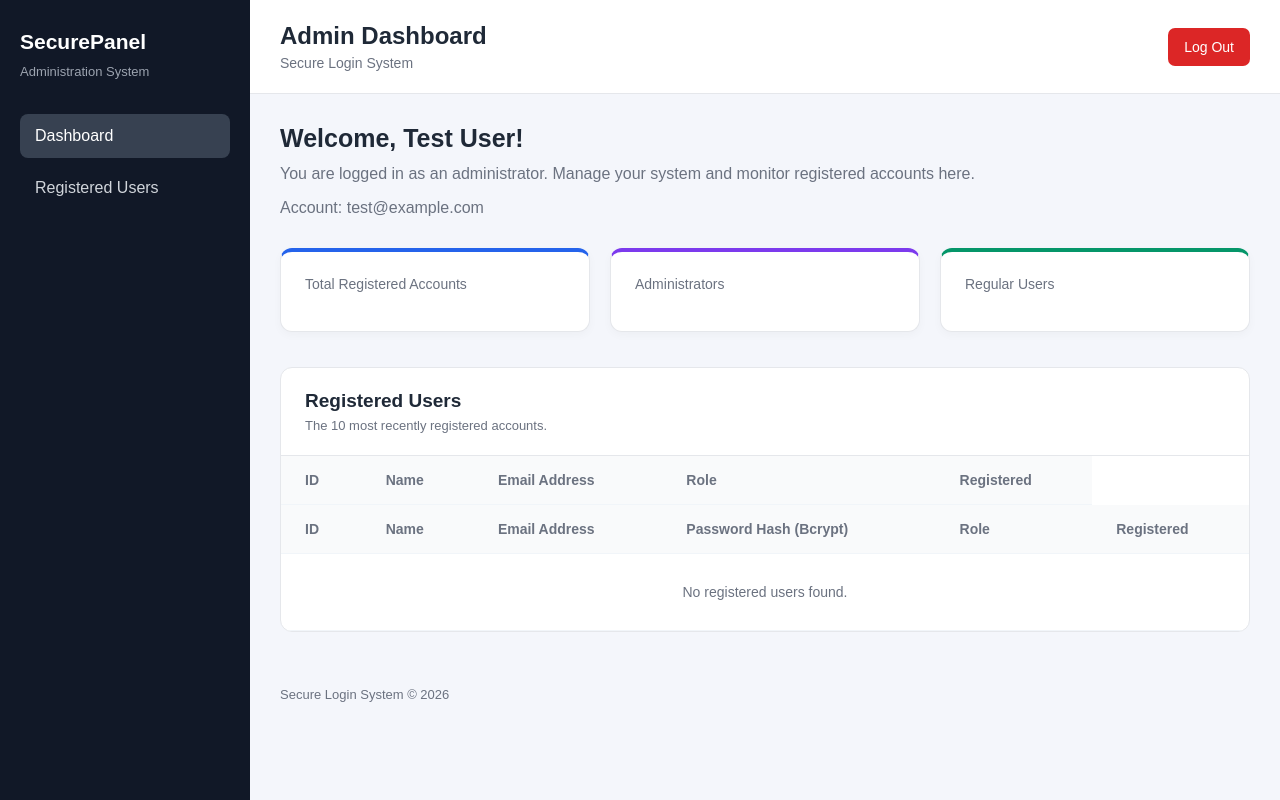
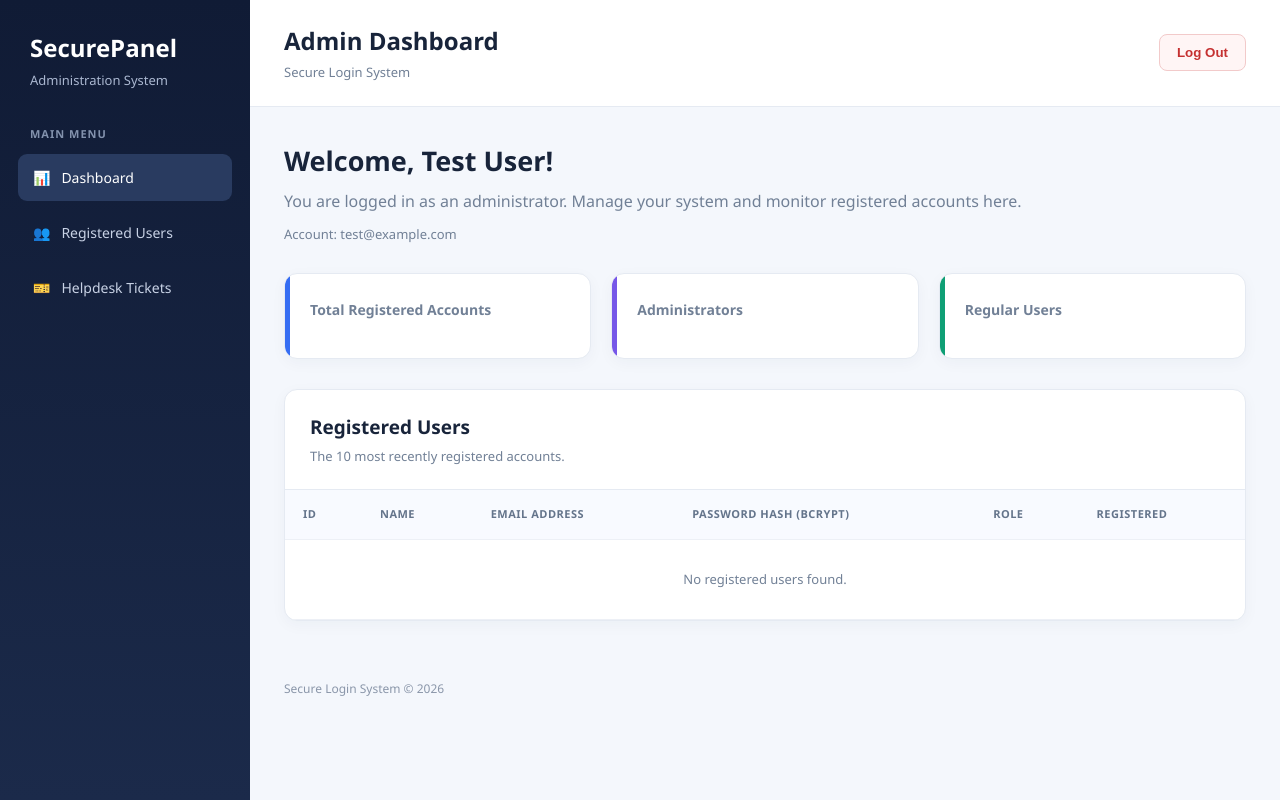
Before and after one commit to edudzinanayaw-source/secure-login-system, a Laravel app: template resources/views/admin-dashboard.blade.php in a window 1280 px wide. Run offline with Laravel 12, Linux system fonts and the light colour scheme; the template is opened without the code that fills it, so the values that code supplies are empty; a user stored in the database is signed in; data comes from the database, SQL or seed files in the repository; parts of the project's set-up code (start-up, migrations or seed data) failed here and were passed over.

Commit message:
Complete secure login system and helpdesk ticket management

```diff
--- a/app/Http/Controllers/Controller.php
+++ b/app/Http/Controllers/Controller.php
@@ -2,7 +2,10 @@
 
 namespace App\Http\Controllers;
 
+use Illuminate\Foundation\Auth\Access\AuthorizesRequests;
+use Illuminate\Foundation\Validation\ValidatesRequests;
+
 abstract class Controller
 {
-    //
+    use AuthorizesRequests, ValidatesRequests;
 }
--- a/app/Models/User.php
+++ b/app/Models/User.php
@@ -10,6 +10,7 @@ use Illuminate\Database\Eloquent\Factories\HasFactory;
 use Illuminate\Foundation\Auth\User as Authenticatable;
 use Illuminate\Notifications\Notifiable;
 use Laravel\Fortify\TwoFactorAuthenticatable;
+
 
 #[Fillable(['name', 'email', 'password', 'role'])]
 #[Hidden(['password', 'remember_token'])]
@@ -30,4 +31,8 @@ class User extends Authenticatable
             'password' => 'hashed',
         ];
     }
+    public function tickets()
+{
+    return $this->hasMany(Ticket::class);
 }
+}
--- a/resources/views/admin-dashboard.blade.php
+++ b/resources/views/admin-dashboard.blade.php
@@ -13,10 +13,24 @@
             box-sizing: border-box;
         }
 
+        :root {
+            --navy: #101b35;
+            --navy-light: #1b2a4a;
+            --blue: #356df3;
+            --purple: #7657e8;
+            --green: #0f9f75;
+            --page: #f4f7fc;
+            --white: #ffffff;
+            --text: #18243a;
+            --muted: #718096;
+            --border: #e5eaf2;
+        }
+
         body {
-            font-family: Arial, sans-serif;
-            background: #f4f6fb;
-            color: #1f2937;
+            font-family: "Segoe UI", Arial, sans-serif;
+            background: var(--page);
+            color: var(--text);
+            line-height: 1.5;
         }
 
         .layout {
@@ -24,59 +38,69 @@
             min-height: 100vh;
         }
 
+        /* Sidebar */
         .sidebar {
             width: 250px;
-            background: #111827;
+            flex-shrink: 0;
+            padding: 30px 18px;
+            background: linear-gradient(180deg, #101b35, #1b2a4a);
             color: white;
-            padding: 30px 20px;
-            flex-shrink: 0;
         }
 
-        .sidebar h2 {
-            font-size: 21px;
-            margin-bottom: 10px;
+        .brand {
+            padding: 0 12px;
+            font-size: 24px;
+            font-weight: 700;
         }
 
-        .sidebar .subtitle {
-            color: #9ca3af;
+        .subtitle {
+            padding: 0 12px;
+            margin: 5px 0 35px;
+            color: #aab7d0;
             font-size: 13px;
-            margin-bottom: 35px;
         }
-.hash-cell {
-    max-width: 360px;
-    white-space: normal;
-    overflow-wrap: anywhere;
-    font-family: monospace;
-    font-size: 12px;
-}
+
+        .nav-label {
+            padding: 0 12px;
+            margin-bottom: 12px;
+            color: #8392ad;
+            font-size: 11px;
+            font-weight: 700;
+            letter-spacing: 1px;
+            text-transform: uppercase;
+        }
+
         .sidebar a {
             display: block;
-            color: #d1d5db;
+            margin-bottom: 8px;
+            padding: 13px 15px;
+            border-radius: 9px;
+            color: #c8d2e5;
             text-decoration: none;
-            padding: 13px 15px;
-            border-radius: 8px;
-            margin-bottom: 8px;
+            font-size: 14px;
+            transition: background 0.2s ease;
         }
 
         .sidebar a.active,
         .sidebar a:hover {
-            background: #374151;
+            background: #293b60;
             color: white;
         }
 
+        /* Main area */
         .main {
             flex: 1;
             min-width: 0;
         }
 
         .topbar {
-            background: white;
-            padding: 22px 30px;
             display: flex;
             justify-content: space-between;
             align-items: center;
-            gap: 15px;
-            border-bottom: 1px solid #e5e7eb;
+            gap: 20px;
+            padding: 23px 34px;
+            background: white;
+            border-bottom: 1px solid var(--border);
         }
 
         .topbar h1 {
@@ -84,27 +108,30 @@
         }
 
         .topbar p {
-            color: #6b7280;
-            font-size: 14px;
-            margin-top: 5px;
+            margin-top: 4px;
+            color: var(--muted);
+            font-size: 13px;
         }
 
         .logout-button {
-            background: #dc2626;
-            color: white;
-            border: none;
-            padding: 11px 16px;
-            border-radius: 7px;
+            padding: 10px 17px;
+            border: 1px solid #f2caca;
+            border-radius: 8px;
+            background: #fff5f5;
+            color: #c53030;
+            font-weight: 600;
             cursor: pointer;
-            font-size: 14px;
         }
 
         .logout-button:hover {
-            background: #b91c1c;
+            background: #ffe5e5;
         }
 
+        /* Content */
         .content {
-            padding: 30px;
+            max-width: 1600px;
+            margin: auto;
+            padding: 34px;
         }
 
         .welcome {
@@ -112,71 +139,91 @@
         }
 
         .welcome h2 {
-            font-size: 25px;
-            margin-bottom: 8px;
+            margin-bottom: 7px;
+            font-size: 27px;
         }
 
         .welcome p {
-            color: #6b7280;
-            line-height: 1.6;
+            color: var(--muted);
+            line-height: 1.7;
         }
 
+        .account {
+            margin-top: 8px;
+            font-size: 13px;
+        }
+
+        /* Statistics */
         .cards {
             display: grid;
             grid-template-columns: repeat(3, minmax(0, 1fr));
             gap: 20px;
-            margin-bottom: 35px;
+            margin-bottom: 30px;
         }
 
         .card {
+            position: relative;
+            overflow: hidden;
+            padding: 25px;
+            border: 1px solid var(--border);
+            border-radius: 13px;
             background: white;
-            padding: 24px;
-            border-radius: 12px;
-            border: 1px solid #e5e7eb;
-            box-shadow: 0 3px 10px rgba(0, 0, 0, 0.03);
+            box-shadow: 0 4px 15px rgba(28, 48, 85, 0.04);
+        }
+
+        .card::after {
+            position: absolute;
+            top: 0;
+            left: 0;
+            width: 5px;
+            height: 100%;
+            content: "";
+        }
+
+        .card.total::after {
+            background: var(--blue);
+        }
+
+        .card.admins::after {
+            background: var(--purple);
+        }
+
+        .card.users::after {
+            background: var(--green);
         }
 
         .card p {
-            color: #6b7280;
+            margin-bottom: 13px;
+            color: var(--muted);
             font-size: 14px;
-            margin-bottom: 15px;
+            font-weight: 600;
         }
 
         .card h3 {
-            font-size: 32px;
+            font-size: 35px;
         }
 
-        .card.total {
-            border-top: 4px solid #2563eb;
-        }
-
-        .card.admins {
-            border-top: 4px solid #7c3aed;
-        }
-
-        .card.users {
-            border-top: 4px solid #059669;
-        }
-
+        /* Registered users */
         .section {
+            overflow: hidden;
+            border: 1px solid var(--border);
+            border-radius: 13px;
             background: white;
-            border: 1px solid #e5e7eb;
-            border-radius: 12px;
-            overflow: hidden;
+            box-shadow: 0 4px 15px rgba(28, 48, 85, 0.04);
         }
 
         .section-header {
-            padding: 22px 24px;
-            border-bottom: 1px solid #e5e7eb;
+            padding: 23px 25px;
+            border-bottom: 1px solid var(--border);
         }
 
         .section-header h2 {
+            margin-bottom: 5px;
             font-size: 19px;
-            margin-bottom: 6px;
         }
 
         .section-header p {
-            color: #6b7280;
+            color: var(--muted);
             font-size: 13px;
         }
 
@@ -191,86 +238,107 @@
         }
 
         th, td {
-            padding: 16px 24px;
-            border-bottom: 1px solid #f1f5f9;
-            font-size: 14px;
+            padding: 16px 18px;
+            border-bottom: 1px solid #edf0f6;
+            font-size: 13px;
+        }
+
+        th {
+            background: #f8faff;
+            color: #64748b;
+            font-size: 11px;
+            font-weight: 700;
+            letter-spacing: 0.5px;
+            text-transform: uppercase;
             white-space: nowrap;
         }
 
-        th {
-            background: #f9fafb;
-            color: #6b7280;
-            font-weight: 600;
+        tbody tr:hover {
+            background: #f8faff;
+        }
+
+        .hash-cell {
+            min-width: 220px;
+            max-width: 360px;
+            overflow-wrap: anywhere;
+            font-family: monospace;
+            font-size: 11px;
+            color: #596579;
         }
 
         .badge {
             display: inline-block;
-            padding: 6px 10px;
+            padding: 5px 10px;
             border-radius: 20px;
             font-size: 12px;
-            font-weight: bold;
+            font-weight: 700;
             text-transform: capitalize;
         }
 
         .badge.admin {
-            background: #ede9fe;
-            color: #6d28d9;
+            background: #f0eaff;
+            color: #6941c6;
         }
 
         .badge.user {
-            background: #d1fae5;
-            color: #047857;
+            background: #e3f8ef;
+            color: #087443;
         }
 
         .empty {
             padding: 30px;
+            color: var(--muted);
             text-align: center;
-            color: #6b7280;
         }
 
         .footer {
-            padding: 25px 30px;
-            color: #6b7280;
-            font-size: 13px;
+            padding: 25px 34px;
+            color: #8a96a9;
+            font-size: 12px;
         }
 
+        /* Responsive */
         @media (max-width: 900px) {
             .cards {
-                grid-template-columns: 1fr;
+                gap: 13px;
             }
 
-            .sidebar {
-                width: 200px;
+            .content {
+                padding: 22px;
             }
         }
 
-        @media (max-width: 600px) {
+        @media (max-width: 700px) {
             .layout {
                 display: block;
             }
 
             .sidebar {
                 width: 100%;
+                padding: 20px;
             }
 
-            .sidebar .subtitle {
-                margin-bottom: 15px;
+            .subtitle {
+                margin-bottom: 20px;
             }
 
             .topbar {
                 padding: 20px;
             }
 
-            .topbar h1 {
-                font-size: 20px;
+            .cards {
+                grid-template-columns: 1fr;
             }
 
             .content {
-                padding: 20px;
+                padding: 18px;
             }
+        }
 
+        @media (max-width: 480px) {
             .topbar {
                 align-items: flex-start;
+                flex-direction: column;
             }
         }
     </style>
@@ -280,22 +348,34 @@
 
 <div class="layout">
 
+    <!-- Sidebar -->
     <aside class="sidebar">
-        <h2>SecurePanel</h2>
+
+        <div class="brand">SecurePanel</div>
+
         <p class="subtitle">Administration System</p>
 
+        <p class="nav-label">Main Menu</p>
+
         <a href="{{ route('admin.dashboard') }}" class="active">
-            Dashboard
+            📊 &nbsp; Dashboard
         </a>
 
         <a href="#users">
-            Registered Users
+            👥 &nbsp; Registered Users
         </a>
+
+        <a href="{{ route('admin.tickets.index') }}">
+            🎫 &nbsp; Helpdesk Tickets
+        </a>
+
     </aside>
 
+    <!-- Main Content -->
     <main class="main">
 
         <header class="topbar">
+
             <div>
                 <h1>Admin Dashboard</h1>
                 <p>Secure Login System</p>
@@ -308,11 +388,14 @@
                     Log Out
                 </button>
             </form>
+
         </header>
 
         <div class="content">
 
+            <!-- Welcome -->
             <section class="welcome">
+
                 <h2>
                     Welcome, {{ auth()->user()->name }}!
                 </h2>
@@ -322,11 +405,13 @@
                     Manage your system and monitor registered accounts here.
                 </p>
 
-                <p style="margin-top: 8px;">
+                <p class="account">
                     Account: {{ auth()->user()->email }}
                 </p>
+
             </section>
 
+            <!-- Statistics -->
             <section class="cards">
 
                 <div class="card total">
@@ -346,6 +431,7 @@
 
             </section>
 
+            <!-- Users Table -->
             <section class="section" id="users">
 
                 <div class="section-header">
@@ -356,34 +442,33 @@
                 <div class="table-wrapper">
 
                     <table>
+
                         <thead>
                             <tr>
                                 <th>ID</th>
                                 <th>Name</th>
                                 <th>Email Address</th>
+                                <th>Password Hash (Bcrypt)</th>
                                 <th>Role</th>
                                 <th>Registered</th>
                             </tr>
                         </thead>
 
-                        <thead>
-    <tr>
-        <th>ID</th>
-        <th>Name</th>
-        <th>Email Address</th>
-        <th>Password Hash (Bcrypt)</th>
-        <th>Role</th>
-        <th>Registered</th>
-    </tr>
-</thead>
+                        <tbody>
 
-                        <tbody>
                             @forelse ($users as $user)
+
                                 <tr>
+
                                     <td>{{ $user->id }}</td>
+
                                     <td>{{ $user->name }}</td>
+
                                     <td>{{ $user->email }}</td>
-                                    <td class="hash-cell">{{ $user->password }}</td>
+
+                                    <td class="hash-cell">
+                                        {{ $user->password }}
+                                    </td>
 
                                     <td>
                                         <span class="badge {{ $user->role === 'admin' ? 'admin' : 'user' }}">
@@ -394,18 +479,25 @@
                                     <td>
                                         {{ $user->created_at?->format('d M Y') ?? 'N/A' }}
                                     </td>
+
                                 </tr>
+
                             @empty
+
                                 <tr>
                                     <td colspan="6" class="empty">
                                         No registered users found.
                                     </td>
                                 </tr>
+
                             @endforelse
+
                         </tbody>
+
                     </table>
 
                 </div>
+
             </section>
 
         </div>
--- a/routes/web.php
+++ b/routes/web.php
@@ -2,6 +2,7 @@
 
 use Illuminate\Support\Facades\Route;
 use App\Models\User;
+use App\Http\Controllers\TicketController;
 
 Route::get('/', fn() => redirect()->route('login'));
 
@@ -19,6 +20,31 @@ Route::middleware('auth')->group(function () {
                 ? redirect()->route('admin.dashboard')
                 : redirect()->route('user.dashboard');
         })->name('dashboard');
+                // Regular user helpdesk routes
+        Route::get('/tickets', [TicketController::class, 'index'])
+            ->middleware('role:user')
+            ->name('tickets.index');
+
+        Route::get('/tickets/create', [TicketController::class, 'create'])
+            ->middleware('role:user')
+            ->name('tickets.create');
+
+        Route::post('/tickets', [TicketController::class, 'store'])
+            ->middleware('role:user')
+            ->name('tickets.store');
+
+        Route::get('/tickets/{ticket}', [TicketController::class, 'show'])
+            ->middleware('role:user')
+            ->name('tickets.show');
+
+        // Admin helpdesk routes
+        Route::get('/admin/tickets', [TicketController::class, 'adminIndex'])
+            ->middleware('role:admin')
+            ->name('admin.tickets.index');
+
+        Route::patch('/admin/tickets/{ticket}', [TicketController::class, 'adminUpdate'])
+            ->middleware('role:admin')
+            ->name('admin.tickets.update');
 
         Route::get('/admin', function () {
             $users = User::latest()->get();
```
Also changed, not shown: app/Http/Controllers/TicketController.php (added, +65 -0 lines), app/Models/Ticket.php (added, +23 -0 lines), resources/views/admin/tickets/index.blade.php (added, +81 -0 lines), resources/views/tickets/create.blade.php (added, +48 -0 lines), resources/views/tickets/index.blade.php (added, +81 -0 lines), resources/views/tickets/show.blade.php (added, +36 -0 lines), resources/views/user-dashboard.blade.php (+7 -0 lines), database/migrations/2026_11_26_145158_create_tickets_table.php (added).
